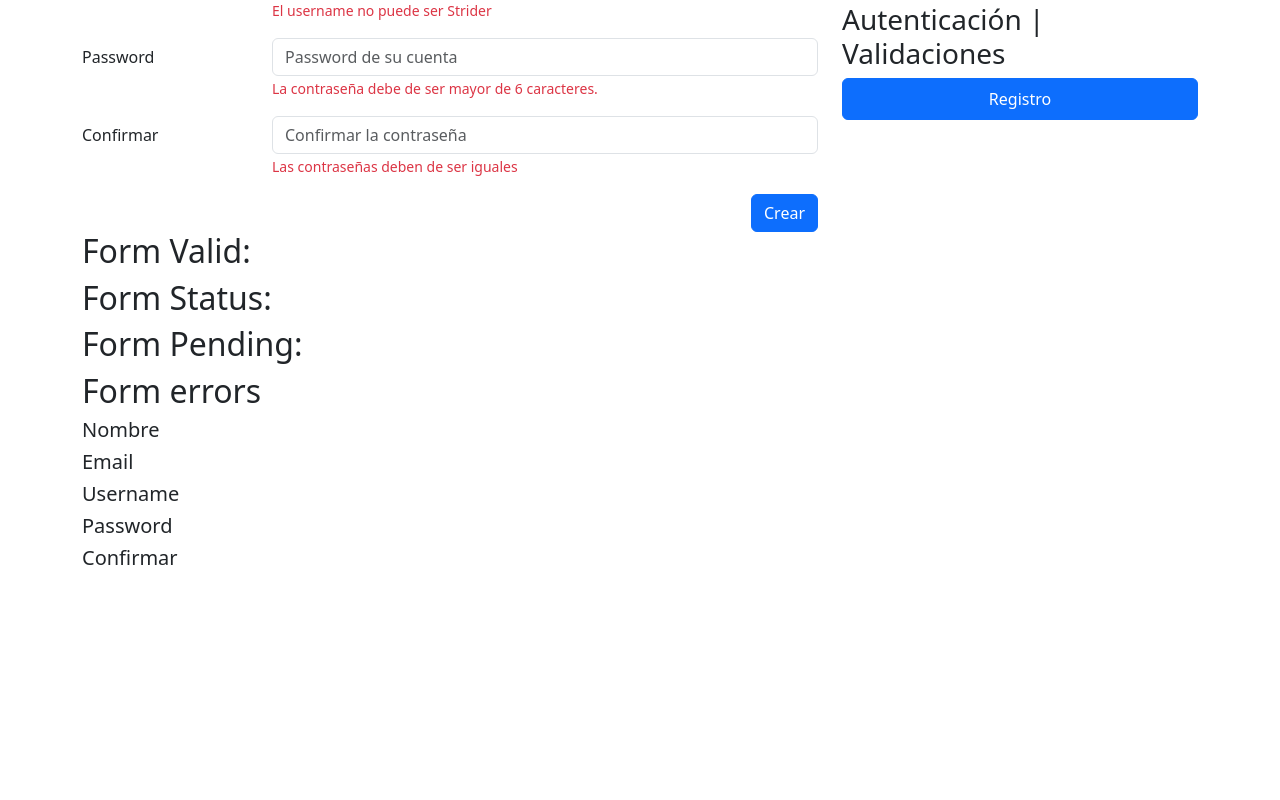
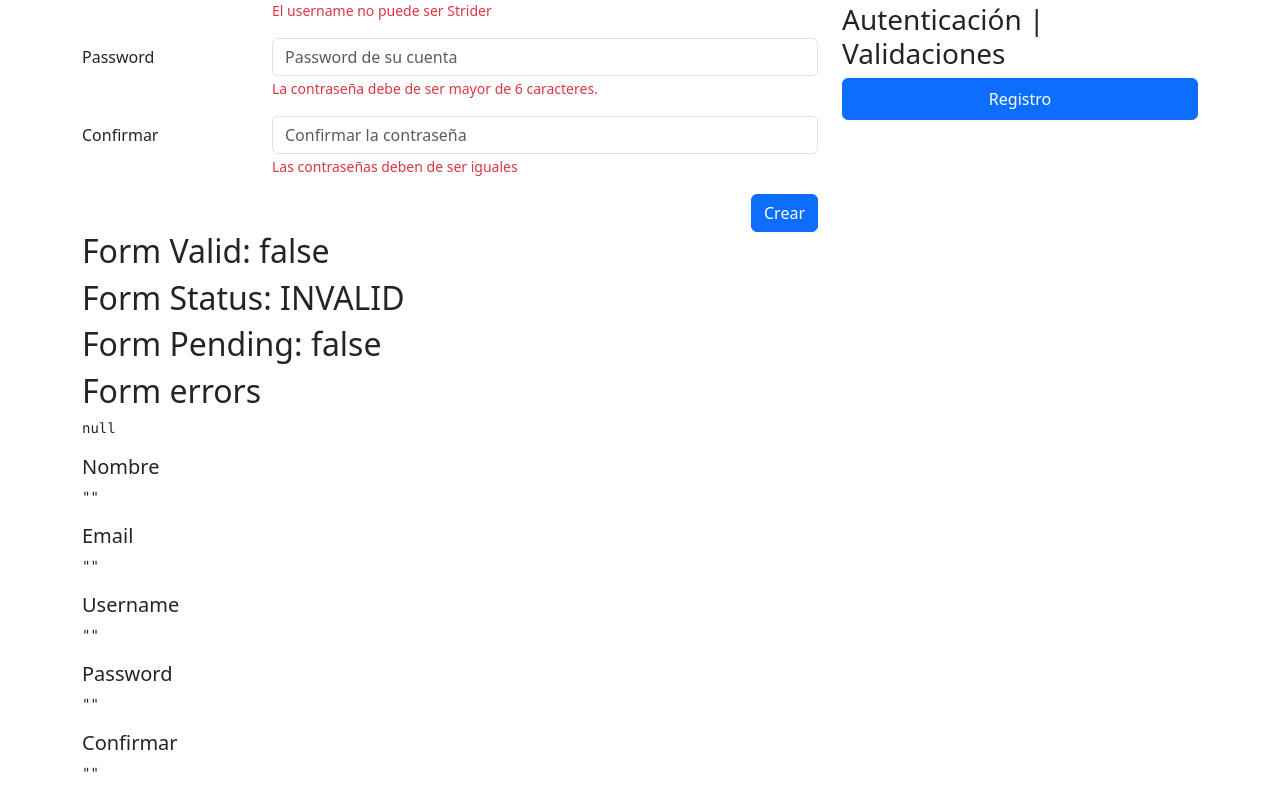
Before and after one commit to hatorob/formulariosReactivos, an Angular app: page /auth/register in a window 1280 px wide. Shown: the part 315-1115 px from the top of the page. Before the commit the page ends 893 px from the top, so only its background shows below. Built offline with nearby package versions, Linux system fonts and the light colour scheme.

Commit message:
Formulario de registro inicial

```diff
--- a/src/app/auth/auth.module.ts
+++ b/src/app/auth/auth.module.ts
@@ -3,6 +3,7 @@
 
 import { AuthRoutingModule } from './auth-routing.module';
 import { RegisterPagesComponent } from './pages/register-pages/register-pages.component';
+import { ReactiveFormsModule } from '@angular/forms';
 
 
 @NgModule({
@@ -11,7 +12,8 @@
   ],
   imports: [
     CommonModule,
-    AuthRoutingModule
+    AuthRoutingModule,
+    ReactiveFormsModule
   ]
 })
 export class AuthModule { }
--- a/src/app/auth/pages/register-pages/register-pages.component.html
+++ b/src/app/auth/pages/register-pages/register-pages.component.html
@@ -4,7 +4,7 @@
 <div class="row">
     <div class="col">
 
-        <form autocomplete="off">
+        <form [formGroup]="myForm" (submit)="onSubimit()" autocomplete="off">
 
             <!-- Nombre -->
             <div class="row mb-3">
@@ -12,7 +12,8 @@
                 <div class="col-sm-9">
                     <input type="text"
                            class="form-control"
-                           placeholder="Nombre del usuario">
+                           placeholder="Nombre del usuario"
+                           formControlName="name">
 
                     <span class="form-text text-danger">
                         Debe de ser en formato de nombre y apellido
@@ -26,7 +27,8 @@
                 <div class="col-sm-9">
                     <input type="email"
                            class="form-control"
-                           placeholder="Email del usuario">
+                           placeholder="Email del usuario"
+                           formControlName="email">
                     <span class="form-text text-danger">
                         mensaje de error del email
                     </span>
@@ -39,7 +41,8 @@
                 <div class="col-sm-9">
                     <input type="text"
                            class="form-control"
-                           placeholder="Nombre código del usuario">
+                           placeholder="Nombre código del usuario"
+                           formControlName="userName">
                     <span class="form-text text-danger">
                          El username no puede ser Strider
                     </span>
@@ -52,7 +55,8 @@
                 <div class="col-sm-9">
                     <input type="password"
                            class="form-control"
-                           placeholder="Password de su cuenta">
+                           placeholder="Password de su cuenta"
+                           formControlName="password">
 
                     <span class="form-text text-danger">
                          La contraseña debe de ser mayor de 6 caracteres.
@@ -66,7 +70,8 @@
                 <div class="col-sm-9">
                     <input type="password"
                            class="form-control"
-                           placeholder="Confirmar la contraseña">
+                           placeholder="Confirmar la contraseña"
+                           formControlName="confirmedPassword">
 
                     <span class="form-text text-danger">
                          Las contraseñas deben de ser iguales
@@ -90,24 +95,24 @@
 </div>
 
 
-<h2>Form Valid: </h2>
-<h2>Form Status: </h2>
-<h2>Form Pending: </h2>
+<h2>Form Valid: {{ myForm.valid }} </h2>
+<h2>Form Status: {{ myForm.status }} </h2>
+<h2>Form Pending: {{ myForm.pending }} </h2>
 <h2>Form errors</h2>
-<!-- <pre>{{ 'formulario' | json }}</pre> -->
+<pre>{{ myForm.errors| json }}</pre>
 
 <h5>Nombre</h5>
-<!-- <pre>{{ 'formulario' | json }}</pre> -->
+<pre>{{ myForm.controls['name'].value | json }}</pre>
 
 <h5>Email</h5>
-<!-- <pre>{{ 'formulario' | json }}</pre> -->
+<pre>{{ myForm.controls['email'].value | json }}</pre>
 
 <h5>Username</h5>
-<!-- <pre>{{ 'formulario' | json }}</pre> -->
+<pre>{{ myForm.controls['userName'].value | json }}</pre>
 
 
 <h5>Password</h5>
-<!-- <pre>{{ 'formulario' | json }}</pre> -->
+<pre>{{ myForm.controls['password'].value | json }}</pre>
 
 <h5>Confirmar</h5>
-<!-- <pre>{{ 'formulario' | json }}</pre> -->
+<pre>{{ myForm.controls['confirmedPassword'].value | json }}</pre>
--- a/src/app/auth/pages/register-pages/register-pages.component.ts
+++ b/src/app/auth/pages/register-pages/register-pages.component.ts
@@ -1,4 +1,5 @@
 import { Component } from '@angular/core';
+import { FormBuilder, FormGroup, Validators } from '@angular/forms';
 
 @Component({
   templateUrl: './register-pages.component.html',
@@ -6,4 +7,30 @@
 })
 export class RegisterPagesComponent {
 
+  public myForm: FormGroup = this.fb.group({
+    name: ['', [ Validators.required ]],
+    email: ['', [ Validators.required ]],
+    userName: ['', [ Validators.required ]],
+    password: ['', [ Validators.required, Validators.minLength(6) ]],
+    confirmedPassword:  ['', [ Validators.required ]]
+  })
+
+  constructor( private fb: FormBuilder ) {
+
+  }
+
+  isValidField() {
+    // TODO: Obtener validación desde un servicio
+  }
+
+  onSubimit(): void {
+
+    if( this.myForm.invalid ) {
+      this.myForm.markAllAsTouched();
+      return;
+    }
+
+    console.log(this.myForm.value);
+  }
+
 }
```
